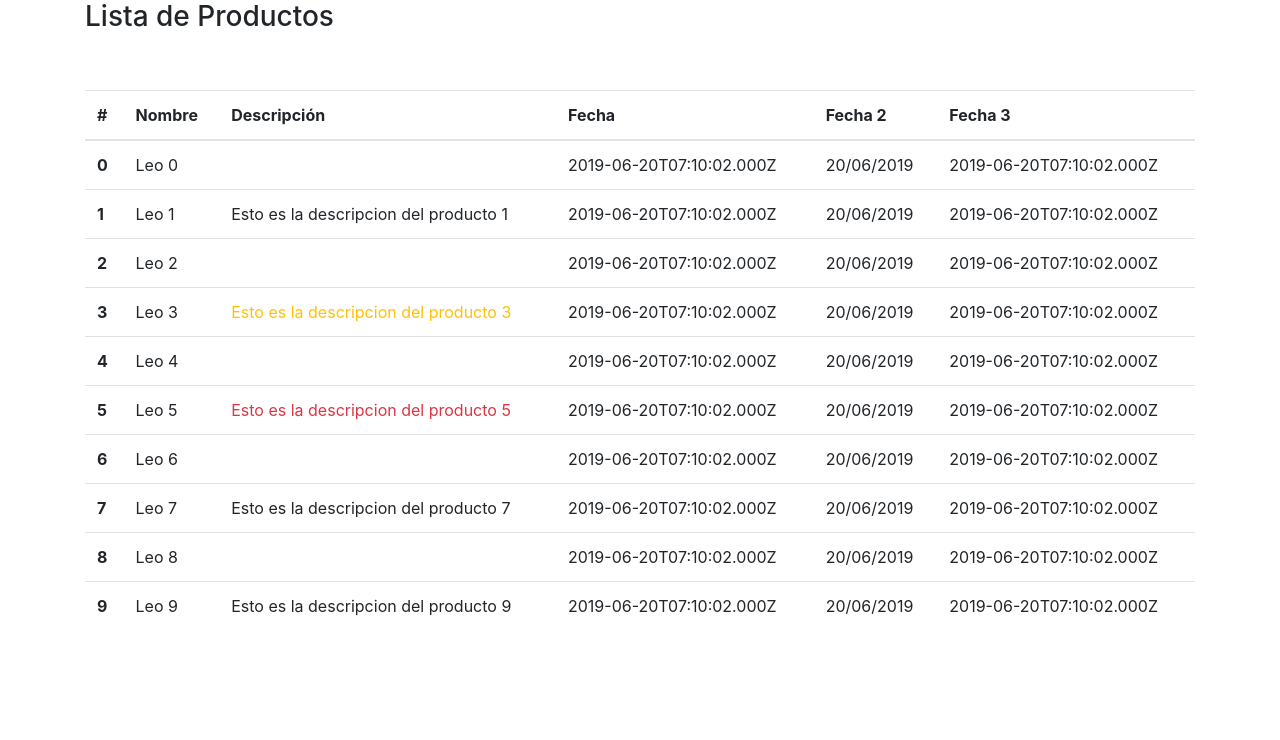
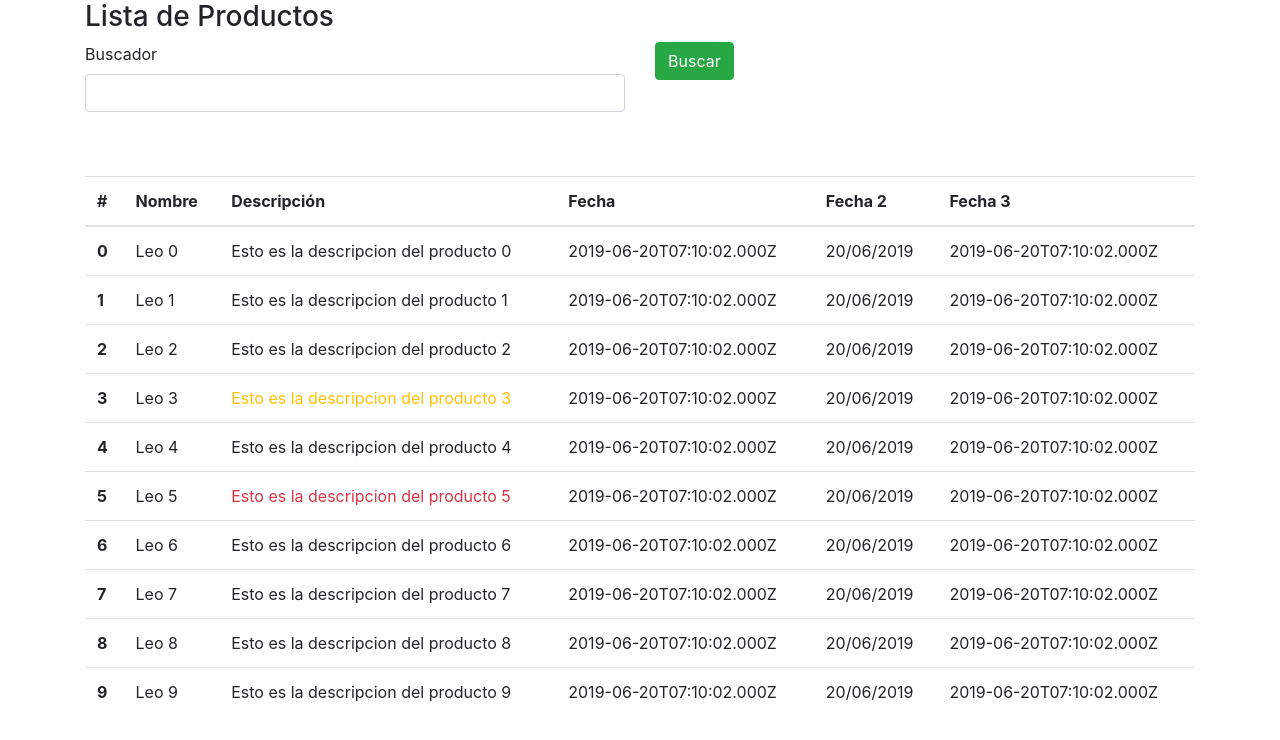
Before and after one commit to guzmle/curso-angular, an Angular app: page / in a window 1280 px wide. Shown: the top 740 px of the page. Built offline with nearby package versions, Linux system fonts and the light colour scheme.

Commit message:
added search bar

```diff
--- a/src/app/app.module.ts
+++ b/src/app/app.module.ts
@@ -1,5 +1,6 @@
 import { BrowserModule } from '@angular/platform-browser';
 import { NgModule } from '@angular/core';
+import { FormsModule } from '@angular/forms';
 
 import { AppRoutingModule } from './app-routing.module';
 import { AppComponent } from './app.component';
@@ -16,6 +17,7 @@ import { ColorStatusDirective } from './color-status.directive';
   ],
   imports: [
     BrowserModule,
+    FormsModule,
     AppRoutingModule
   ],
   providers: [
--- a/src/app/isodate.pipe.ts
+++ b/src/app/isodate.pipe.ts
@@ -6,7 +6,7 @@ import { Pipe, PipeTransform } from '@angular/core';
 export class IsodatePipe implements PipeTransform {
 
   transform(value: Date): any {
-    return value.toISOString();
+    return typeof value !== 'string' ? value.toISOString() : value;
   }
 
 }
--- a/src/app/list.service.ts
+++ b/src/app/list.service.ts
@@ -10,7 +10,8 @@ export class ListService {
   constructor() { }
 
   getList() {
-    if (!this.list || this.list.length) {
+    if (!this.list || !this.list.length) {
+      this.list = [];
       for (let i = 0; i < 10; i++) {
         this.list.push({
           date: new Date(),
--- a/src/app/product-list/product-list.component.html
+++ b/src/app/product-list/product-list.component.html
@@ -1,6 +1,25 @@
 <div class="row">
   <div class="col-12">
     <h3>Lista de Productos</h3>
+  </div>
+</div>
+
+<div class="row">
+  <div class="col-6">
+    <div class="form-group">
+      <label for="search">Buscador</label>
+      <input type="text"
+             [(ngModel)]="search"
+             (ngModelChange)="searchChange($event)"
+             class="form-control"
+             id="search">
+    </div>
+  </div>
+  <div class="col-6">
+    <button class="btn btn-success" (click)="onSearch()">
+
+      Buscar
+    </button>
   </div>
 </div>
 
@@ -24,10 +43,7 @@
         <td>
           <span
             leoColorStatus
-
             [item]="product"
-
-            *ngIf="isShow(product)"
             [ngClass]="{
                          'text-warning': product.id === 3,
                          'text-danger': product.id === 5
--- a/src/app/product-list/product-list.component.ts
+++ b/src/app/product-list/product-list.component.ts
@@ -1,5 +1,6 @@
 import { Component, OnDestroy, OnInit } from '@angular/core';
 import { IsodatePipe } from '../isodate.pipe';
+import { ListService } from '../list.service';
 
 @Component({
   selector: 'leo-product-list',
@@ -7,34 +8,36 @@ import { IsodatePipe } from '../isodate.pipe';
   styleUrls: ['./product-list.component.scss']
 })
 export class ProductListComponent implements OnInit, OnDestroy {
-
-  mostrar = true;
+  search = '';
+  original: { name: string, id: number, date: Date }[] = [];
   list: { name: string, id: number, date: Date }[] = [];
 
-  constructor(private isoDate: IsodatePipe) { }
+  constructor(private isoDate: IsodatePipe, private service: ListService) { }
 
   ngOnInit() {
-    for (let i = 0; i < 10; i++) {
-      this.list.push({
-        date: new Date(),
-        name: 'Leo ' + i,
-        id: i,
-      });
-    }
+    this.original = this.service.getList();
+    this.list = JSON.parse(JSON.stringify(this.original));
   }
 
   ngOnDestroy(): void {
 
   }
 
-  isShow(item) {
-    return item.id % 2;
-  }
+  isShow = (item) => item.id % 2;
 
   transformDate(date: Date) {
     return this.isoDate.transform(date);
   }
 
   order(prop) {
+    console.log(prop);
+  }
+
+  searchChange(valor) {
+    this.search = valor;
+  }
+
+  onSearch() {
+    this.list = this.original.filter((obj) => obj.name.startsWith(this.search));
   }
 }
--- a/tslint.json
+++ b/tslint.json
@@ -12,13 +12,13 @@
     "directive-selector": [
       true,
       "attribute",
-      "app",
+      "leo",
       "camelCase"
     ],
     "component-selector": [
       true,
       "element",
-      "app",
+      "leo",
       "kebab-case"
     ],
     "import-blacklist": [
```
Also changed, not shown: 1 other file (tests, documents, lock files or other folders).
